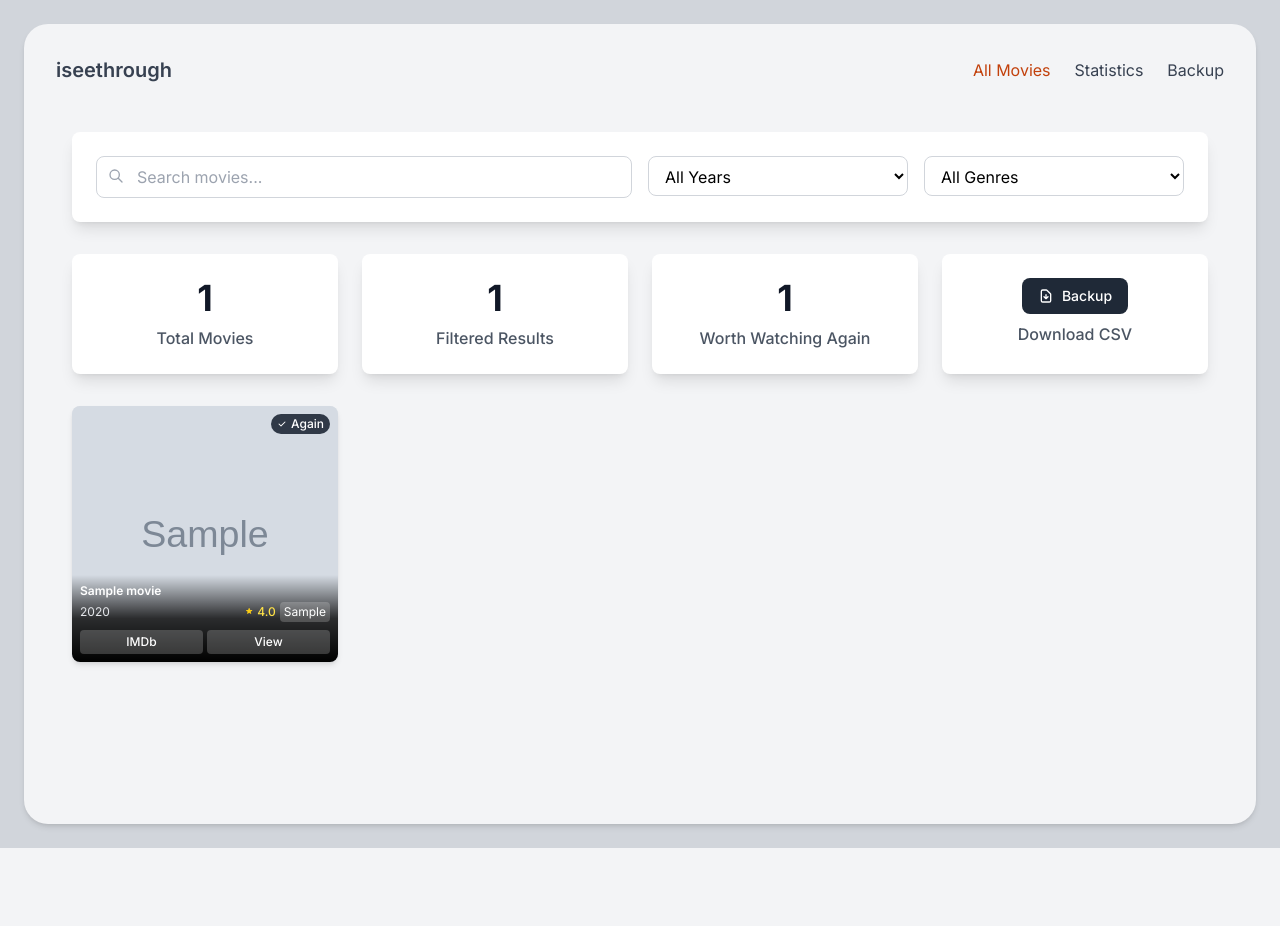
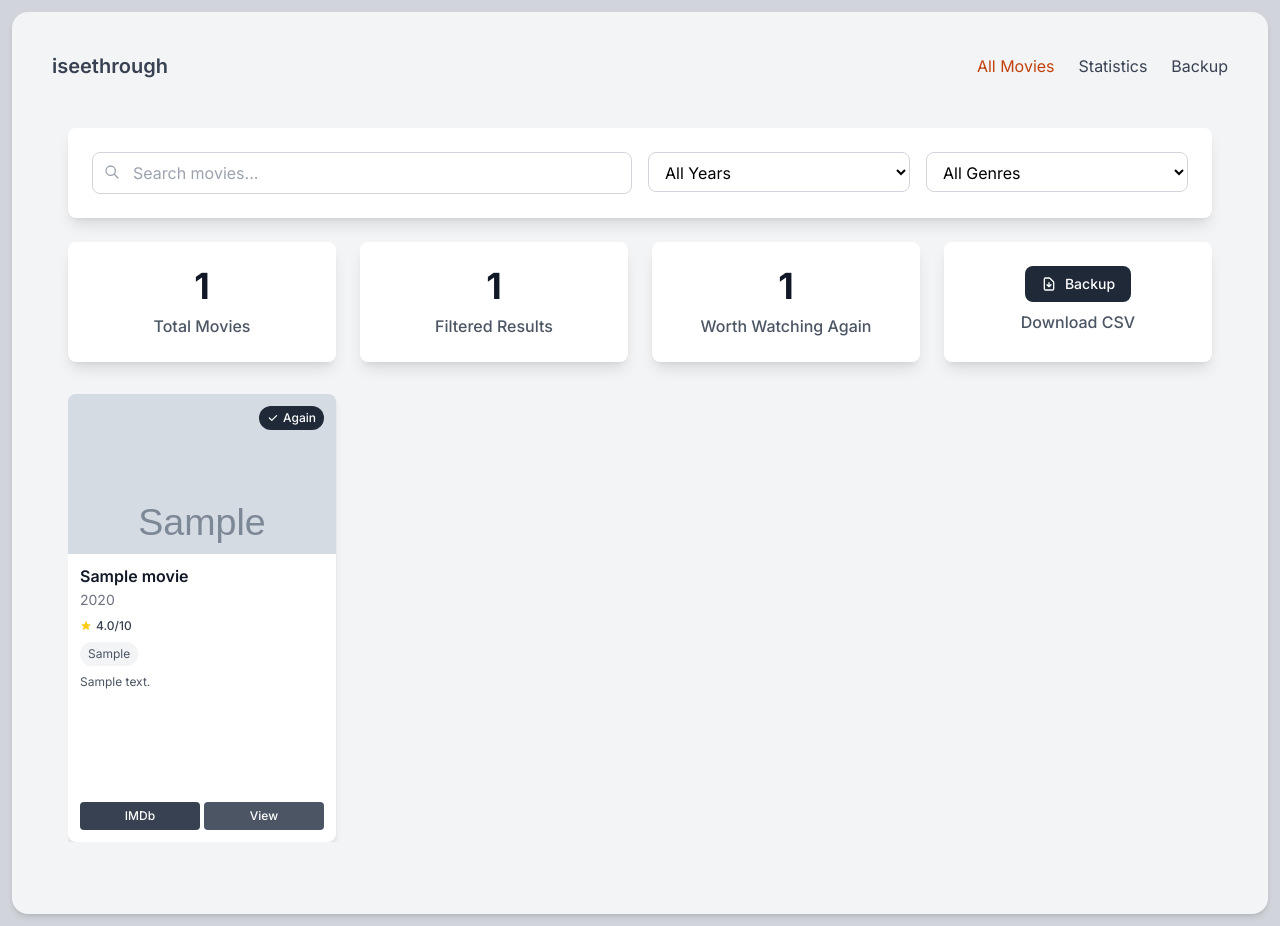
Before and after one commit to himanshuone/django-movie-tracker, a Django app: page / in a window 1280 px wide. Before the commit the page ends 848 px from the top, so only its background shows below. Run offline with Django 5.2, Linux system fonts and the light colour scheme; tables that the repository leaves empty hold one stand-in row (values such as "Sample post"); grey boxes marked "Sample" are stand-in pictures; style sheets or scripts are compiled from the project's sources.

Commit message:
Fix container width layout - make full screen width, prevent horizontal scrolling

```diff
--- a/static/css/input.css
+++ b/static/css/input.css
@@ -14,16 +14,16 @@
 @layer components {
   /* Movie Card Component */
   .movie-card {
-    @apply bg-transparent rounded-lg shadow-md hover:shadow-lg transition-all duration-300 transform hover:-translate-y-1 overflow-hidden flex flex-col h-full;
+    @apply bg-white rounded-lg shadow-movie-card hover:shadow-movie-card-hover transition-all duration-300 transform hover:-translate-y-1 overflow-hidden flex flex-col h-full;
   }
 
   /* Movie Poster Styles */
   .movie-poster {
-    @apply w-full h-80 sm:h-64 object-cover object-center bg-gray-200;
+    @apply w-full h-64 object-cover bg-gray-200;
   }
 
   .no-poster {
-    @apply w-full h-80 sm:h-64 bg-gray-200 flex items-center justify-center text-gray-400 text-sm;
+    @apply w-full h-64 bg-gray-200 flex items-center justify-center text-gray-400 text-sm;
   }
 
   /* Navigation Styles */
@@ -63,7 +63,7 @@
 
   /* Search Form */
   .search-form {
-    @apply bg-white rounded-lg shadow-lg p-6 mb-8;
+    @apply bg-white rounded-lg shadow-lg p-4 sm:p-6 mb-6 sm:mb-8 w-full max-w-none;
   }
 
   /* Stats Card */
@@ -133,6 +133,15 @@
     backdrop-filter: blur(4px);
   }
 
+  /* Custom shadows for movie cards */
+  .shadow-movie-card {
+    box-shadow: 0 4px 6px -1px rgba(0, 0, 0, 0.1), 0 2px 4px -1px rgba(0, 0, 0, 0.06);
+  }
+
+  .shadow-movie-card-hover {
+    box-shadow: 0 20px 25px -5px rgba(0, 0, 0, 0.1), 0 10px 10px -5px rgba(0, 0, 0, 0.04);
+  }
+
   /* Font stretch utilities */
   .font-stretch-extra-expanded {
     font-stretch: extra-expanded;
--- a/templates/base.html
+++ b/templates/base.html
@@ -14,8 +14,9 @@
     <link rel="preconnect" href="https://fonts.gstatic.com" crossorigin>
     <link href="https://fonts.googleapis.com/css2?family=Inter:wght@300;400;500;600;700&display=swap" rel="stylesheet">
 </head>
-<body class="bg-gray-300 min-h-screen p-2 sm:p-6 font-sans">
-    <div class="bg-gray-100 w-full min-h-screen rounded-2xl sm:rounded-3xl shadow-md p-2 sm:p-4 max-w-7xl mx-auto flex flex-col">
+<body class="bg-gray-300 min-h-screen font-sans overflow-x-hidden">
+    <div class="min-h-screen p-1 sm:p-3">
+        <div class="bg-gray-100 w-full max-w-none mx-auto min-h-[calc(100vh-0.5rem)] sm:min-h-[calc(100vh-1.5rem)] rounded-xl sm:rounded-2xl shadow-md p-4 sm:p-6 flex flex-col overflow-hidden">
         <!-- Navigation -->
         <nav class="flex items-center justify-between p-4 text-gray-700">
             <!-- Logo -->
@@ -78,7 +79,7 @@
         </div>
 
         <!-- Main Content -->
-        <main class="flex-1 px-2 sm:px-4 lg:px-8 py-4 sm:py-8 overflow-y-auto">
+        <main class="flex-1 px-2 sm:px-4 lg:px-8 py-4 sm:py-8 overflow-y-auto overflow-x-hidden">
             <!-- Messages -->
             {% if messages %}
                 <div class="mb-6">
@@ -103,6 +104,7 @@
         <!-- Footer -->
         <footer class="py-2 mt-auto">
         </footer>
+        </div>
     </div>
 
     {% block extra_js %}
--- a/templates/movies/movie_list.html
+++ b/templates/movies/movie_list.html
@@ -5,8 +5,8 @@
 {% block content %}
 
 <!-- Search and Filter Form -->
-<div class="search-form">
-    <form method="get" class="grid grid-cols-1 md:grid-cols-4 gap-4" id="filterForm">
+<div class="search-form w-full overflow-hidden mb-6">
+    <form method="get" class="grid grid-cols-1 md:grid-cols-4 gap-4 w-full" id="filterForm">
         <!-- Search Input -->
         <div class="md:col-span-2">
             <div class="relative">
@@ -73,14 +73,14 @@
 
 <!-- Movies Grid -->
 {% if page_obj %}
-<div class="grid grid-cols-1 sm:grid-cols-2 lg:grid-cols-3 xl:grid-cols-4 gap-4 sm:gap-6">
+<div class="grid grid-cols-1 sm:grid-cols-2 lg:grid-cols-3 xl:grid-cols-4 gap-4 sm:gap-6 w-full overflow-hidden">
     {% for movie in page_obj %}
     <div class="movie-card group relative">
         <!-- Watch Again Badge -->
         {% if movie.watch_again %}
-        <div class="absolute top-2 right-2 z-20">
-            <div class="bg-gray-800 bg-opacity-90 text-white px-1.5 py-0.5 rounded-full text-xs font-medium flex items-center space-x-1">
-                <svg class="w-2.5 h-2.5" fill="currentColor" viewBox="0 0 20 20">
+        <div class="absolute top-3 right-3 z-10">
+            <div class="bg-gray-800 text-white px-2 py-1 rounded-full text-xs font-medium flex items-center space-x-1">
+                <svg class="w-3 h-3" fill="currentColor" viewBox="0 0 20 20">
                     <path fill-rule="evenodd" d="M16.707 5.293a1 1 0 010 1.414l-8 8a1 1 0 01-1.414 0l-4-4a1 1 0 011.414-1.414L8 12.586l7.293-7.293a1 1 0 011.414 0z" clip-rule="evenodd"></path>
                 </svg>
                 <span>Again</span>
@@ -88,8 +88,8 @@
         </div>
         {% endif %}
 
-        <!-- Poster - Full Size -->
-        <div class="relative overflow-hidden h-full">
+        <!-- Poster -->
+        <div class="relative overflow-hidden">
             {% if movie.get_poster %}
                 <img src="{{ movie.get_poster }}" class="movie-poster group-hover:scale-105 transition-transform duration-300" alt="{{ movie.name }}"
                      onerror="this.style.display='none'; this.nextElementSibling.style.display='flex';">
@@ -111,56 +111,74 @@
                     </div>
                 </div>
             {% endif %}
+        </div>
 
-            <!-- Movie Info Overlay - Bottom -->
-            <div class="absolute bottom-0 left-0 right-0 bg-gradient-to-t from-black via-black/80 to-transparent px-2 py-2">
-                <h3 class="font-semibold text-white text-xs mb-1 leading-tight line-clamp-1">{{ movie.name }}</h3>
+        <!-- Movie Info -->
+        <div class="p-3 flex flex-col h-full">
+            <h3 class="font-semibold text-gray-900 text-base mb-1 leading-tight">{{ movie.name }}</h3>
+            <p class="text-gray-500 text-sm mb-2">{{ movie.year }}</p>
 
-                <!-- Info Row -->
-                <div class="flex items-center justify-between mb-2">
-                    <p class="text-gray-200 text-xs">{{ movie.year }}</p>
-
-                    <!-- Rating & Tags -->
-                    <div class="flex items-center space-x-1">
+            <!-- Content Area with consistent height -->
+            <div class="flex-1 mb-3">
+                <!-- Rating -->
                 {% if movie.rating %}
-                            <div class="flex items-center space-x-0.5">
-                                <svg class="w-2.5 h-2.5 text-yellow-400" fill="currentColor" viewBox="0 0 24 24">
+                    <div class="flex items-center space-x-1 mb-2">
+                        <svg class="w-3 h-3 text-yellow-400" fill="currentColor" viewBox="0 0 20 20">
                             <path d="M9.049 2.927c.3-.921 1.603-.921 1.902 0l1.07 3.292a1 1 0 00.95.69h3.462c.969 0 1.371 1.24.588 1.81l-2.8 2.034a1 1 0 00-.364 1.118l1.07 3.292c.3.921-.755 1.688-1.54 1.118l-2.8-2.034a1 1 0 00-1.175 0l-2.8 2.034c-.784.57-1.838-.197-1.539-1.118l1.07-3.292a1 1 0 00-.364-1.118L2.98 8.72c-.783-.57-.38-1.81.588-1.81h3.461a1 1 0 00.951-.69l1.07-3.292z"></path>
                         </svg>
-                                <span class="text-xs font-medium text-yellow-300">{{ movie.rating }}</span>
+                        <span class="text-xs font-medium text-gray-700">{{ movie.rating }}/10</span>
                     </div>
                 {% endif %}
 
+                <!-- Tags -->
                 {% if movie.get_tags_list %}
-                            <span class="bg-white bg-opacity-20 text-white text-xs px-1 py-0.5 rounded">{{ movie.get_tags_list.0 }}{% if movie.get_tags_list|length > 1 %}+{% endif %}</span>
+                    <div class="flex flex-wrap gap-1 mb-2">
+                        {% for tag in movie.get_tags_list %}
+                            {% if forloop.counter <= 2 %}
+                                <span class="inline-block bg-gray-100 text-gray-600 text-xs px-2 py-1 rounded-full">{{ tag }}</span>
+                            {% elif forloop.counter == 3 %}
+                                <span class="inline-block bg-gray-200 text-gray-500 text-xs px-2 py-1 rounded-full">+{{ movie.get_tags_list|length|add:"-2" }}</span>
+                            {% endif %}
+                        {% endfor %}
+                    </div>
+                {% endif %}
+
+                <!-- Notes Preview with Read More -->
+                {% if movie.notes %}
+                    {% if movie.notes|length > 60 %}
+                        <div class="text-gray-600 text-xs mb-1">
+                            <p>{{ movie.notes|truncatechars:60 }}</p>
+                            <a href="{% url 'movie_detail' movie.id %}" class="text-gray-800 hover:text-gray-900 font-medium">Read more →</a>
+                        </div>
+                    {% else %}
+                        <p class="text-gray-600 text-xs mb-1">{{ movie.notes }}</p>
+                    {% endif %}
                 {% endif %}
             </div>
-                </div>
 
-                <!-- Actions -->
+            <!-- Actions - Always at bottom -->
             {% if user.is_authenticated and user.is_staff %}
-                <div class="grid grid-cols-3 gap-1">
-                    <a href="{{ movie.imdb_link }}" target="_blank" class="bg-white bg-opacity-20 hover:bg-opacity-30 text-white text-center py-1 rounded text-xs font-medium transition-colors duration-200">
+            <div class="grid grid-cols-3 gap-1 mt-auto">
+                <a href="{{ movie.imdb_link }}" target="_blank" class="bg-gray-700 hover:bg-gray-800 text-white text-center py-1.5 px-1 rounded text-xs font-medium transition-colors duration-200">
                     IMDb
                 </a>
-                    <a href="{% url 'movie_detail' movie.id %}" class="bg-white bg-opacity-20 hover:bg-opacity-30 text-white text-center py-1 rounded text-xs font-medium transition-colors duration-200">
+                <a href="{% url 'movie_detail' movie.id %}" class="bg-gray-600 hover:bg-gray-700 text-white text-center py-1.5 px-1 rounded text-xs font-medium transition-colors duration-200">
                     View
                 </a>
-                    <a href="{% url 'edit_movie' movie.id %}" class="bg-white bg-opacity-20 hover:bg-opacity-30 text-white text-center py-1 rounded text-xs font-medium transition-colors duration-200">
+                <a href="{% url 'edit_movie' movie.id %}" class="bg-gray-500 hover:bg-gray-600 text-white text-center py-1.5 px-1 rounded text-xs font-medium transition-colors duration-200">
                     Edit
                 </a>
             </div>
             {% else %}
-                <div class="grid grid-cols-2 gap-1">
-                    <a href="{{ movie.imdb_link }}" target="_blank" class="bg-white bg-opacity-20 hover:bg-opacity-30 text-white text-center py-1 rounded text-xs font-medium transition-colors duration-200">
+            <div class="grid grid-cols-2 gap-1 mt-auto">
+                <a href="{{ movie.imdb_link }}" target="_blank" class="bg-gray-700 hover:bg-gray-800 text-white text-center py-1.5 px-1 rounded text-xs font-medium transition-colors duration-200">
                     IMDb
                 </a>
-                    <a href="{% url 'movie_detail' movie.id %}" class="bg-white bg-opacity-20 hover:bg-opacity-30 text-white text-center py-1 rounded text-xs font-medium transition-colors duration-200">
+                <a href="{% url 'movie_detail' movie.id %}" class="bg-gray-600 hover:bg-gray-700 text-white text-center py-1.5 px-1 rounded text-xs font-medium transition-colors duration-200">
                     View
                 </a>
             </div>
             {% endif %}
-            </div>
         </div>
     </div>
     {% endfor %}
```
Lines whose indentation alone changed are shown as unchanged.
